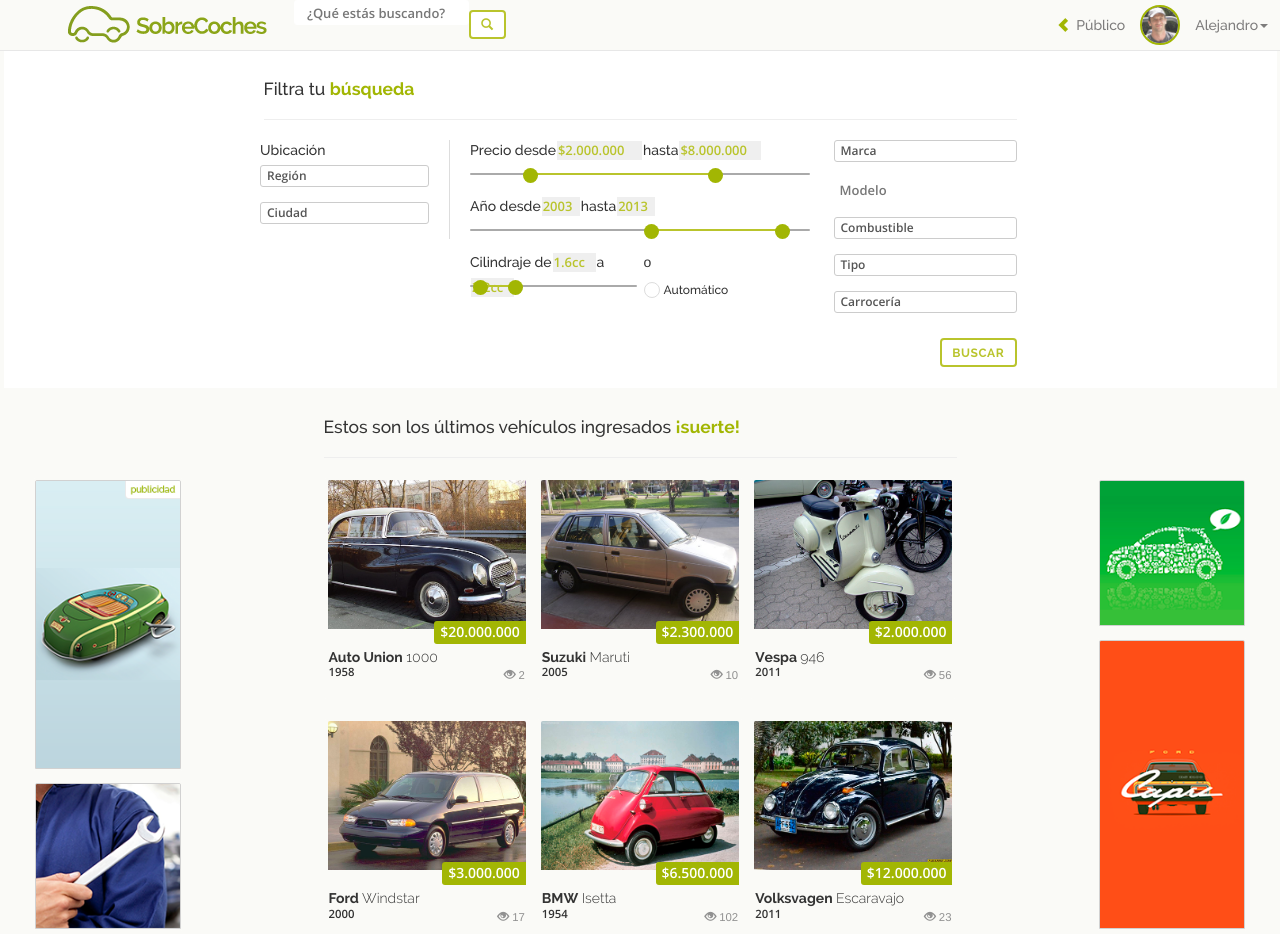
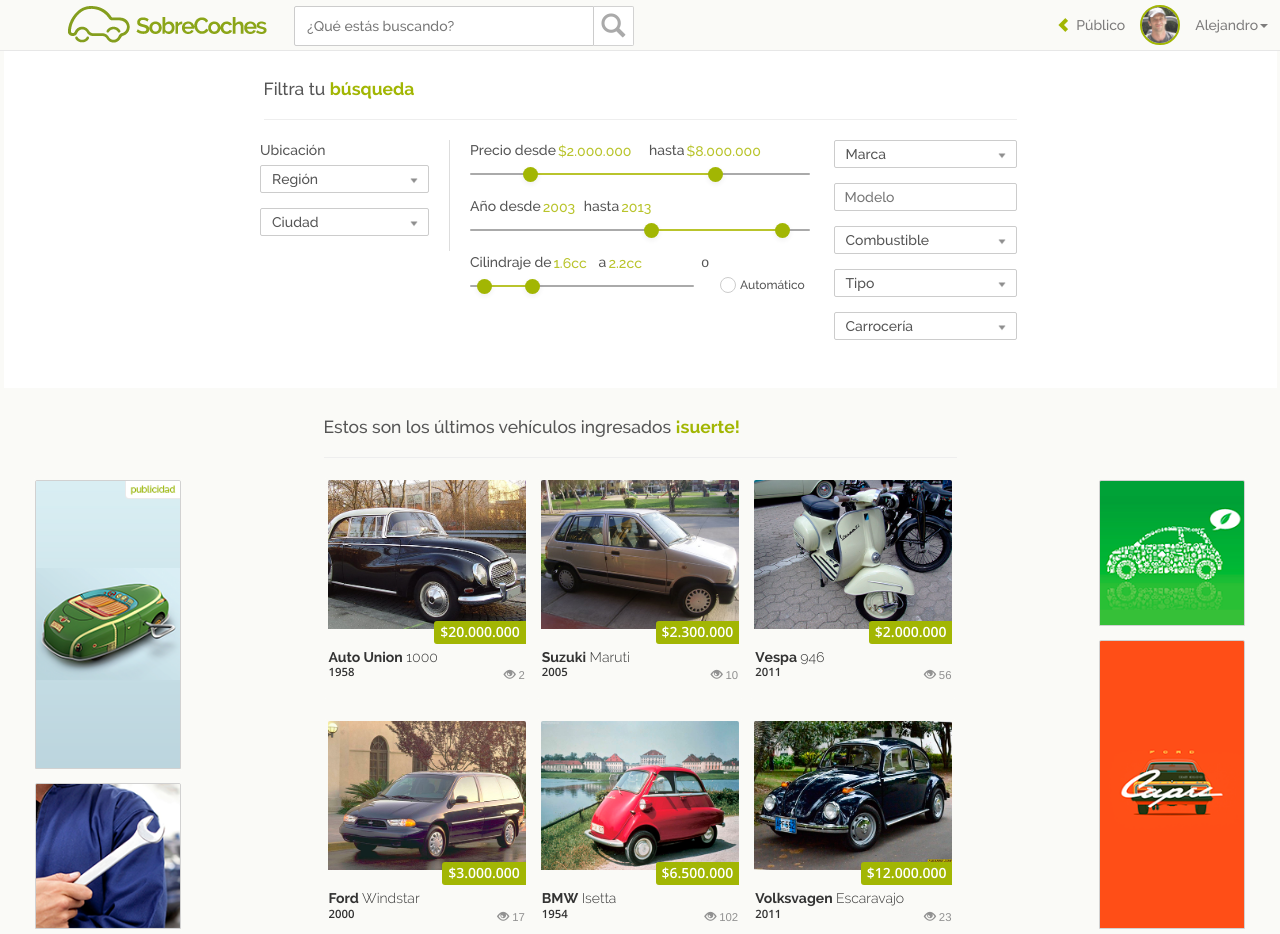
Before and after one commit to JonatanBrownGuerra/sc, a plain HTML site: page index.html in a window 1280 px wide. Shown: the top 934 px of the page. Drawn offline with nearby package versions, Linux system fonts and the light colour scheme.

Commit message:
Commit 2
Corrección de Index de sc

```diff
--- a/css/estilo.css
+++ b/css/estilo.css
@@ -92,6 +92,7 @@
 }
 body{
     background-color: #fafaf7;
+    color:#555;
 
 }
 h2{
@@ -301,13 +302,24 @@ text-align: right;
 .navbar-brand{
     padding: 0 20px 0 60px;
 }
-.form-control{
-    box-shadow: none;
-}
+
 .buscarNav input{
     height: 25px;
+    width: 500px;
 }
+.buscarNav .form-control{
+    width: 300px;
+    height: 40px;
+    border:solid 1px #ccc;
+    border-radius: 0;
+    -webkit-border-top-left-radius: 2px;
+-webkit-border-bottom-left-radius: 2px;
+-moz-border-radius-topleft: 2px;
+-moz-border-radius-bottomleft: 2px;
+border-top-left-radius: 2px;
+border-bottom-left-radius: 2px;
 
+}
 /*.form-control{
     font-family: 'ralewayextralight';
 display: block;
@@ -344,7 +356,15 @@ transition: border-color ease-in-out .15s, box-shadow ease-in-out .15s;
 
 }*/
 .form-control{
-    border-radius: 3px;
+    border-radius: 2px;
+    height: 25px;
+    margin: 6px 0 0 0;
+    webkit-box-shadow: inset 0 1px 1px rgba(0,0,0,0.075);
+    box-shadow: none;
+    -webkit-transition: border-color ease-in-out .15s, box-shadow ease-in-out .15s;
+    -o-transition: border-color ease-in-out .15s, box-shadow ease-in-out .15s;
+    transition: border-color ease-in-out .15s, box-shadow ease-in-out .15s;
+
 }
 .navbar-form{
     margin-top: 0;
@@ -376,16 +396,23 @@ transition: border-color ease-in-out .15s, box-shadow ease-in-out .15s;
     border: none;
 }
 .input-sm{
-    padding: 0 5px;
+    padding: 0 10px;
 }
-.form-control{
-    height: 25px;
+.controls input[type=text]{
+    border: 1px solid #ccc;
+    width: 100%;
+    height: 28px;
     margin: 0 0 15px 0;
 }
+
 select.input-sm{
-    height: 22px;
+    font-size: 14px;
+    height: 28px;
     margin: 0 0 15px 0;
     line-height:16px;
+    background-image: url(../images/selectarrow2.png);
+    background-repeat: no-repeat;
+    background-position: right;
 }
 input, button, select, textarea{
     font-family: 'ralewaymedium';
@@ -411,6 +438,9 @@ laber{
     border-radius: 25px;
     background: #a2b603;
     border:0;
+    -webkit-box-shadow: 0px 2px 5px 0px rgba(50, 50, 50, 0.08);
+    -moz-box-shadow:    0px 2px 5px 0px rgba(50, 50, 50, 0.08);
+    box-shadow:         0px 2px 5px 0px rgba(50, 50, 50, 0.08);
 }
 .ui-widget-header{
     background: #b9c42c;
@@ -453,6 +483,7 @@ select {
     padding: 0;
     width: auto;
     margin: 0;
+    background-color: #fff;
 }
 fieldset {
     border:0;
@@ -478,22 +509,54 @@ select {
 }
 .automatico{
     font-size: 12px;
+    float: left;
+    margin: 25px 0 0 10%;
+}
+.o{
+    float: left;
 }
 .btn-default{
 
-    color: #b9c42c;
+    color: #aaa;
+background-color:#fff;
 font-family: 'ralewaybold';
 letter-spacing: 0.05em;
-border: 2px solid #b9c42c;
-padding: 5px 10px 3px;
+border: 1px solid #d2d2d2;
+padding: 4px 7px 0px;
 float: right;
-margin-top: 10px;
-font-size: 12px;
+margin-top: 6px;
+font-size: 24px;
+    border-radius: 0;
+-webkit-border-top-right-radius: 2px;
+-webkit-border-bottom-right-radius: 2px;
+-moz-border-radius-topright: 2px;
+-moz-border-radius-bottomright: 2px;
+border-top-right-radius: 2px;
+border-bottom-right-radius: 2px;
+    border-left: transparent;
 }
 .btn-default:hover{
-    background-color:#b9c42c;
-    color: #fff;
-    border:2px solid #b9c42c;
+    background-color:#fff;
+    color: #777;
+    border:1px solid #d2d2d2;
+    border-left: transparent;
+}
+.radio input[type="checkbox"]{
+    -webkit-appearance: none;
+    -moz-appearance: none;
+    width: 16px;
+    height: 16px;
+    border: 1px solid #ccc;
+    border-radius: 8px;
+    margin: 0;
+    position: absolute;
+    left: 0px;
+}
+.radio input[type="checkbox"]:checked{
+    /*background-color: #a2b603;*/
+    background-image: url(../images/checked.png);
+    background-repeat: no-repeat;
+
 }
 .radio input[type="radio"]{
     -webkit-appearance: none;
@@ -505,6 +568,9 @@ font-size: 12px;
     margin: 0;
     position: absolute;
     left: 0px;
+}
+.radio input[type="radio"]:checked{
+    background-color: #a2b603;
 }
 
 
@@ -521,21 +587,29 @@ input[type=text], textarea, select, button{
   /*border: 1px solid #DDDDDD;*/
     border: 1px solid #ffffff;
     color: #b9c42c;
-    font-family: 'open_sanssemibold';
-    font-weight:bolder;
-    font-size: 13px;
+    /*font-family: 'open_sanssemibold';*/
+    /*font-weight:bolder;*/
+    font-size: 14px;
     width: inherit;
     overflow: hidden;
 }
 
 input[type=text]:focus, textarea:focus, select:focus, button:focus{
-  box-shadow: 0 0 5px rgba(162, 182, 3, 1);
-  border: 1px solid rgba(162, 182, 3, 1);
+  /*box-shadow: 0 0 5px rgba(162, 182, 3, 1);*/
+  /*border: 1px solid rgba(162, 182, 3, 1);*/
+    box-shadow: 0 0 0 rgba(0, 0, 0, 1);
+    border: 1px solid rgba(170, 170, 170, 1);
 }
 .controls select:focus{
-    box-shadow: 0 0 5px rgba(162, 182, 3, 1);
-    border: 1px solid rgba(162, 182, 3, 1);
+    /*box-shadow: 0 0 5px rgba(162, 182, 3, 1);
+    border: 1px solid rgba(162, 182, 3, 1);*/
+    box-shadow: 0 0 0 rgba(0, 0, 0, 1);
+    border: 1px solid rgba(170, 170, 170, 1);
 }
+.ui-slider-horizontal .ui-slider-handle{
+    top:-.38em;
+}
+
 /*********carrusel***********/
 #wrapper {
     width: 90%;
@@ -544,6 +618,23 @@ input[type=text]:focus, textarea:focus, select:focus, button:focus{
     font-family: Georgia, serif;
     color: #222;
     background-color: gray;
+}
+.carousel-control{
+   opacity: .5;
+   transition:opacity .4s linear;
+}
+.carousel-control:hover{
+   opacity: 1;
+}
+.carousel-inner .btn{
+    padding: 0;
+}
+a.carousel-control.left img{
+    top:40px;
+}
+
+.carousel-control .thumbprecio{
+    right: 0;
 }
 
 
--- a/index.html
+++ b/index.html
@@ -289,7 +289,7 @@
                                      </form>
 
                                         <div class="row">
-                                            <div class="col-md-6">
+                                            <div class="col-md-8">
                                                 <form action="#">
                                         <fieldset>
                                             <label for="valueE">Cilindraje de</label>
@@ -337,10 +337,10 @@
                                      </form>
 
                                             </div>
-                                            <div class="col-md-6">
-                                                <p>o</p>
+                                            <div class="col-md-4">
+                                                <div class="o"><p>o</p></div>
                                                 <div class="radio automatico">
-                                                    <label><input type="radio" name="optradio">Automático</label>
+                                                    <label><input type="checkbox" name="optradio">Automático</label>
                                                 </div>
                                             </div>
                                         </div>
@@ -773,7 +773,7 @@
                                                         <option value="1">Otra Carrocería</option>
                                                     </select>
                                                   </div>
-                                            <button type="submit" class="btn btn-default">BUSCAR</button>
+                                            <!--<button type="submit" class="btn btn-default">BUSCAR</button>-->
                                                 </form>
                                     </div>
                                 </div>
@@ -1428,7 +1428,7 @@
 
                         <div class="thumbnail">
 
-                            <div id="carousel-example-generic" class="carousel slide" data-ride="carousel">
+                            <div id="carousel-example-generic" class="carousel slide" data-ride="carousel" data-interval="false">
   <!-- Indicators -->
   <!--<ol class="carousel-indicators">
     <li data-target="#carousel-example-generic" data-slide-to="0" class="active"></li>
@@ -1451,22 +1451,30 @@
 
     <div class="item">
 
-      <img src="images/yaris2.jpg" alt="foto"class="img-responsive">
+        <a id="modal-786382" href="#modal-container-786382" role="button" class="btn" data-toggle="modal">
+                              <img src="images/yaris2.jpg" alt="foto"class="img-responsive">
+                            </a>
+
 
 
     </div>
 
 
       <div class="item">
-
-      <img src="images/yaris3.jpg" alt="foto"class="img-responsive">
+       <a id="modal-786382" href="#modal-container-786382" role="button" class="btn" data-toggle="modal">
+                              <img src="images/yaris3.jpg" alt="foto"class="img-responsive">
+                            </a>
+
 
 
     </div>
 
       <div class="item">
 
-      <img src="images/yaris4.jpg" alt="foto"class="img-responsive">
+          <a id="modal-786382" href="#modal-container-786382" role="button" class="btn" data-toggle="modal">
+                              <img src="images/yaris4.jpg" alt="foto"class="img-responsive">
+                            </a>
+
 
 
     </div>
@@ -1487,7 +1495,24 @@
     <span class="sr-only">Next</span>
   </a>
 </div>
-
+                        <div class="thumbprecio">
+                                $4.000.000
+                            </div>
+                            <div class="caption">
+                                <div class="marca">
+                                    <h4>
+                                    toyota<span> yaris</span>
+                                    </h4>
+                                </div>
+
+                                <div class="clear"></div>
+                                <div class="thumbaño">
+                                    2010
+                                </div>
+                                <div class="thumbvista">
+                                    <span class="glyphicon glyphicon-eye-open"></span> 0
+                                </div>
+                            </div>
                         </div>
                     </div>
                 </div><!--ROW-->
--- a/js/selectToUISlider.jQuery.js
+++ b/js/selectToUISlider.jQuery.js
@@ -21,7 +21,7 @@ jQuery.fn.selectToUISlider = function(settings){
 	//accessible slider options
 	var options = jQuery.extend({
 		labels: 3, //number of visible labels
-		tooltip: true, //show tooltips, boolean
+		tooltip: false, //show tooltips, boolean
 		tooltipSrc: 'text',//accepts 'value' as well
 		labelSrc: 'value',//accepts 'value' as well	,
 		sliderOptions: null
```
Also changed, not shown: images/adelante.png (added), images/atras.png (added), images/checked.png (added), images/selectarrow.png (added), images/selectarrow2.png (added).
